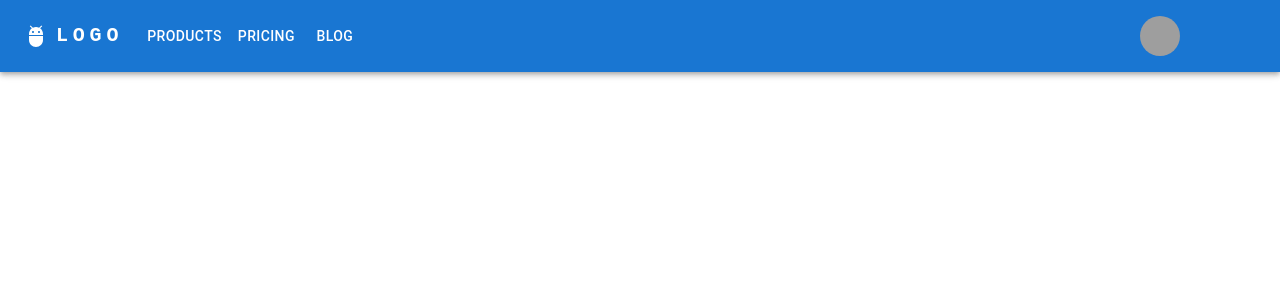
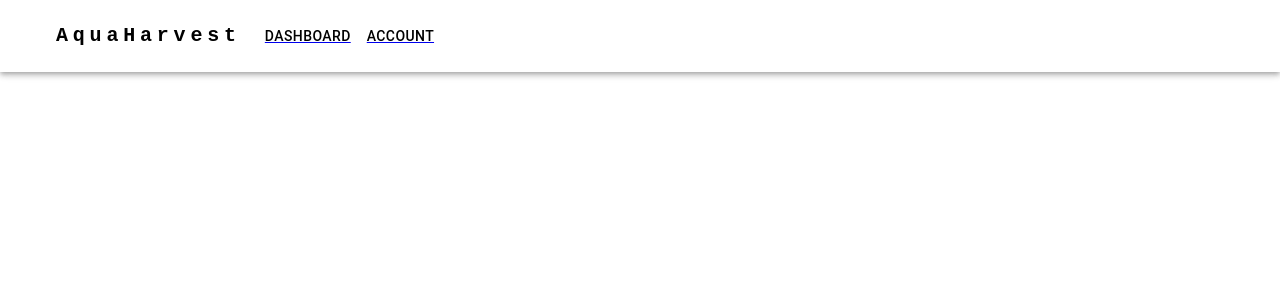
Before and after one commit to subru-37/AquaHarvest, a React (Vite) app in the folder FrontEnd/: page /dashboard in a window 1280 px wide. Shown: the top 300 px of the page. Built offline with nearby package versions, Linux system fonts and the light colour scheme; grey boxes are pictures that could not be loaded.

Commit message:
Added Navbar

```diff
--- a/FrontEnd/src/components/Navbar/Navbar.jsx
+++ b/FrontEnd/src/components/Navbar/Navbar.jsx
@@ -12,8 +12,10 @@ import Button from '@mui/material/Button';
 import Tooltip from '@mui/material/Tooltip';
 import MenuItem from '@mui/material/MenuItem';
 import AdbIcon from '@mui/icons-material/Adb';
+import { Link, NavLink } from 'react-router-dom';
 
-const pages = ['Products', 'Pricing', 'Blog'];
+
+const pages = [{name: 'Dashboard', url:'/dashboard'},{name: 'Account', url:'/acc'}];
 const settings = ['Profile', 'Account', 'Dashboard', 'Logout'];
 
 function ResponsiveAppBar() {
@@ -36,7 +38,7 @@ function ResponsiveAppBar() {
   };
 
   return (
-    <AppBar position="static">
+    <AppBar position="static" sx={{backgroundColor: "white"}}>
       <Container maxWidth="xl">
         <Toolbar disableGutters>
           <AdbIcon sx={{ display: { xs: 'none', md: 'flex' }, mr: 1 }} />
@@ -51,11 +53,11 @@ function ResponsiveAppBar() {
               fontFamily: 'monospace',
               fontWeight: 700,
               letterSpacing: '.3rem',
-              color: 'inherit',
+              color: 'black',
               textDecoration: 'none',
             }}
           >
-            LOGO
+            AquaHarvest
           </Typography>
 
           <Box sx={{ flexGrow: 1, display: { xs: 'flex', md: 'none' } }}>
@@ -65,7 +67,7 @@ function ResponsiveAppBar() {
               aria-controls="menu-appbar"
               aria-haspopup="true"
               onClick={handleOpenNavMenu}
-              color="inherit"
+              color="black"
             >
               <MenuIcon />
             </IconButton>
@@ -87,10 +89,13 @@ function ResponsiveAppBar() {
                 display: { xs: 'block', md: 'none' },
               }}
             >
-              {pages.map((page) => (
-                <MenuItem key={page} onClick={handleCloseNavMenu}>
-                  <Typography textAlign="center">{page}</Typography>
-                </MenuItem>
+              {pages.map((pageObj) => (
+
+                <NavLink to={pageObj.url}>
+                {/* <MenuItem key={pageObj.name} onClick={handleCloseNavMenu}> */}
+                  <Typography textAlign="center">{pageObj.name}</Typography>
+                {/* </MenuItem> */}
+                  </NavLink>
               ))}
             </Menu>
           </Box>
@@ -107,52 +112,24 @@ function ResponsiveAppBar() {
               fontFamily: 'monospace',
               fontWeight: 700,
               letterSpacing: '.3rem',
-              color: 'inherit',
+              color: 'black',
               textDecoration: 'none',
             }}
           >
-            LOGO
+            AquaHarvest
           </Typography>
           <Box sx={{ flexGrow: 1, display: { xs: 'none', md: 'flex' } }}>
             {pages.map((page) => (
+            <Link to={page.url}>
               <Button
-                key={page}
-                onClick={handleCloseNavMenu}
-                sx={{ my: 2, color: 'white', display: 'block' }}
-              >
-                {page}
-              </Button>
+                  key={page.url}
+                  onClick={handleCloseNavMenu}
+                  sx={{ my: 2, color: 'black', display: 'block' }}
+                >
+                  {page.name}
+                </Button>
+            </Link>
             ))}
-          </Box>
-
-          <Box sx={{ flexGrow: 0 }}>
-            <Tooltip title="Open settings">
-              <IconButton onClick={handleOpenUserMenu} sx={{ p: 0 }}>
-                <Avatar alt="Remy Sharp" src="/static/images/avatar/2.jpg" />
-              </IconButton>
-            </Tooltip>
-            <Menu
-              sx={{ mt: '45px' }}
-              id="menu-appbar"
-              anchorEl={anchorElUser}
-              anchorOrigin={{
-                vertical: 'top',
-                horizontal: 'right',
-              }}
-              keepMounted
-              transformOrigin={{
-                vertical: 'top',
-                horizontal: 'right',
-              }}
-              open={Boolean(anchorElUser)}
-              onClose={handleCloseUserMenu}
-            >
-              {settings.map((setting) => (
-                <MenuItem key={setting} onClick={handleCloseUserMenu}>
-                  <Typography textAlign="center">{setting}</Typography>
-                </MenuItem>
-              ))}
-            </Menu>
           </Box>
         </Toolbar>
       </Container>
```
